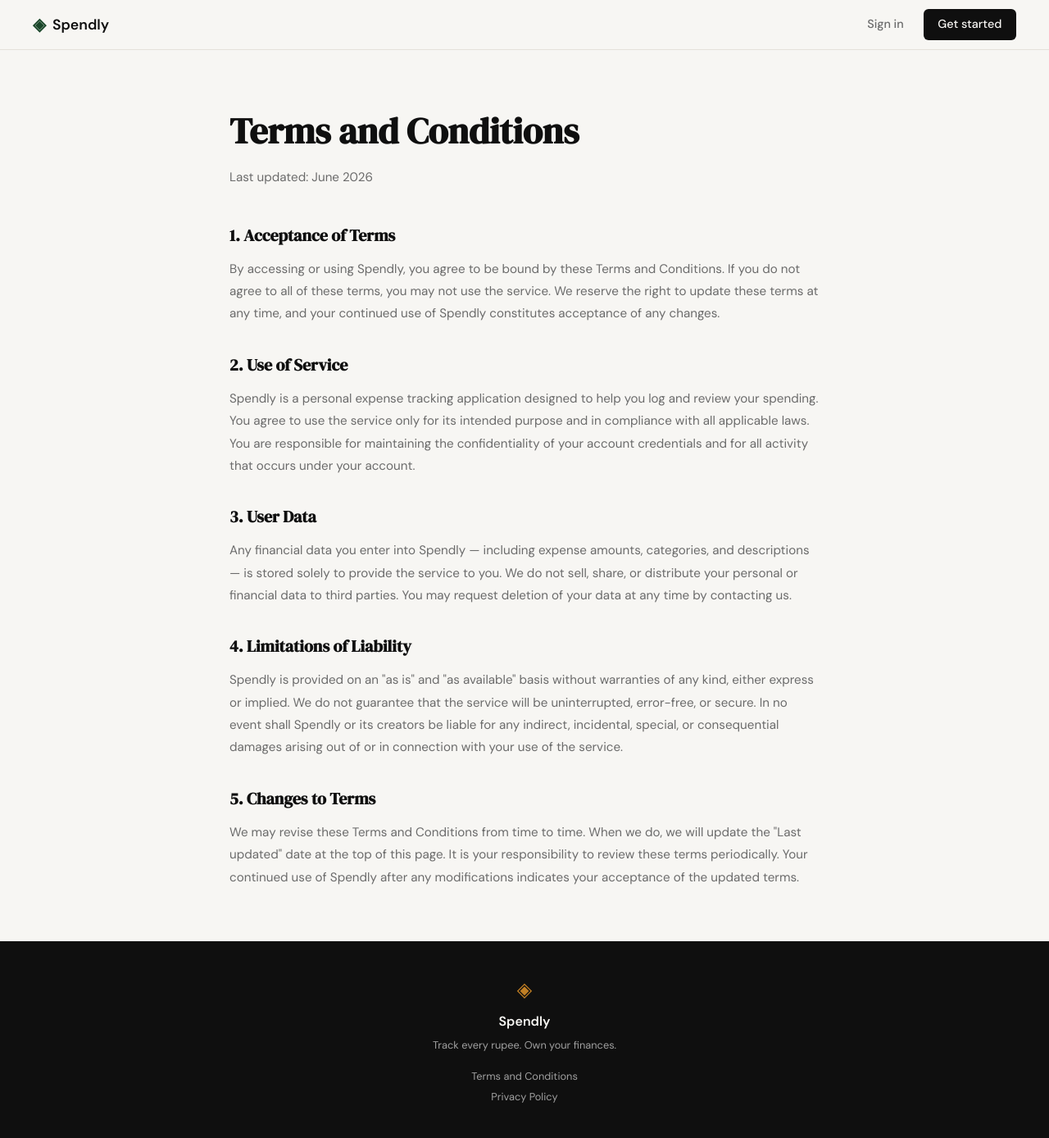
After one commit to DakshhBN/Spendly, a Flask app: page /terms in a window 1280 px wide. The commit adds this page. Shown: the whole page at 82% size. Run offline with Flask 3, Linux system fonts and the light colour scheme.

Commit message:
landing: add terms and conditions page and route

```diff
--- a/app.py
+++ b/app.py
@@ -20,6 +20,16 @@ def register():
 @app.route("/login")
 def login():
     return render_template("login.html")
+
+
+@app.route("/terms")
+def terms():
+    return render_template("terms.html")
+
+
+@app.route("/privacy")
+def privacy():
+    return render_template("privacy.html")
 
 
 # ------------------------------------------------------------------ #
--- a/static/css/style.css
+++ b/static/css/style.css
@@ -478,6 +478,46 @@ a { color: inherit; text-decoration: none; }
 .auth-switch a:hover { text-decoration: underline; }
 
 /* ------------------------------------------------------------------ */
+/* Legal pages (Terms, Privacy)                                        */
+/* ------------------------------------------------------------------ */
+
+.legal {
+    padding: 4rem 2rem;
+}
+
+.legal-inner {
+    max-width: 720px;
+    margin: 0 auto;
+}
+
+.legal-inner h1 {
+    font-family: var(--font-display);
+    font-size: clamp(2rem, 4vw, 2.75rem);
+    color: var(--ink);
+    margin-bottom: 0.5rem;
+}
+
+.legal-updated {
+    font-size: 0.85rem;
+    color: var(--ink-faint);
+    margin-bottom: 2.5rem;
+}
+
+.legal-inner h2 {
+    font-family: var(--font-display);
+    font-size: 1.25rem;
+    color: var(--ink);
+    margin-top: 2rem;
+    margin-bottom: 0.75rem;
+}
+
+.legal-inner p {
+    font-size: 0.95rem;
+    color: var(--ink-muted);
+    line-height: 1.8;
+}
+
+/* ------------------------------------------------------------------ */
 /* Footer                                                              */
 /* ------------------------------------------------------------------ */
 
@@ -507,6 +547,23 @@ a { color: inherit; text-decoration: none; }
     color: var(--ink-faint);
 }
 
+.footer-links {
+    display: flex;
+    flex-direction: column;
+    gap: 0.25rem;
+    margin-top: 0.75rem;
+}
+
+.footer-links a {
+    font-size: 0.8rem;
+    color: var(--ink-faint);
+    transition: color 0.2s;
+}
+
+.footer-links a:hover {
+    color: var(--paper);
+}
+
 /* ------------------------------------------------------------------ */
 /* Responsive                                                          */
 /* ------------------------------------------------------------------ */
--- a/templates/base.html
+++ b/templates/base.html
@@ -34,9 +34,9 @@
             <span class="brand-icon">◈</span>
             <span class="footer-name">Spendly</span>
             <p class="footer-copy">Track every rupee. Own your finances.</p>
-            <div class="footer-links" style="display: flex; flex-direction: column; gap: 0.25rem;">
-                <a href="#">Terms and Conditions</a>
-                <a href="#">Privacy Policy</a>
+            <div class="footer-links">
+                <a href="{{ url_for('terms') }}">Terms and Conditions</a>
+                <a href="{{ url_for('privacy') }}">Privacy Policy</a>
             </div>
         </div>
     </footer>
--- /dev/null
+++ b/templates/terms.html
@@ -0,0 +1,59 @@
+{% extends "base.html" %}
+
+{% block title %}Terms and Conditions — Spendly{% endblock %}
+
+{% block content %}
+
+<section class="legal">
+    <div class="legal-inner">
+        <h1>Terms and Conditions</h1>
+        <p class="legal-updated">Last updated: June 2026</p>
+
+        <h2>1. Acceptance of Terms</h2>
+        <p>
+            By accessing or using Spendly, you agree to be bound by these Terms and
+            Conditions. If you do not agree to all of these terms, you may not use the
+            service. We reserve the right to update these terms at any time, and your
+            continued use of Spendly constitutes acceptance of any changes.
+        </p>
+
+        <h2>2. Use of Service</h2>
+        <p>
+            Spendly is a personal expense tracking application designed to help you log
+            and review your spending. You agree to use the service only for its intended
+            purpose and in compliance with all applicable laws. You are responsible for
+            maintaining the confidentiality of your account credentials and for all
+            activity that occurs under your account.
+        </p>
+
+        <h2>3. User Data</h2>
+        <p>
+            Any financial data you enter into Spendly — including expense amounts,
+            categories, and descriptions — is stored solely to provide the service to
+            you. We do not sell, share, or distribute your personal or financial data to
+            third parties. You may request deletion of your data at any time by
+            contacting us.
+        </p>
+
+        <h2>4. Limitations of Liability</h2>
+        <p>
+            Spendly is provided on an "as is" and "as available" basis without warranties
+            of any kind, either express or implied. We do not guarantee that the service
+            will be uninterrupted, error-free, or secure. In no event shall Spendly or
+            its creators be liable for any indirect, incidental, special, or
+            consequential damages arising out of or in connection with your use of the
+            service.
+        </p>
+
+        <h2>5. Changes to Terms</h2>
+        <p>
+            We may revise these Terms and Conditions from time to time. When we do, we
+            will update the "Last updated" date at the top of this page. It is your
+            responsibility to review these terms periodically. Your continued use of
+            Spendly after any modifications indicates your acceptance of the updated
+            terms.
+        </p>
+    </div>
+</section>
+
+{% endblock %}
```
Also changed, not shown: templates/privacy.html (added, +61 -0 lines).
